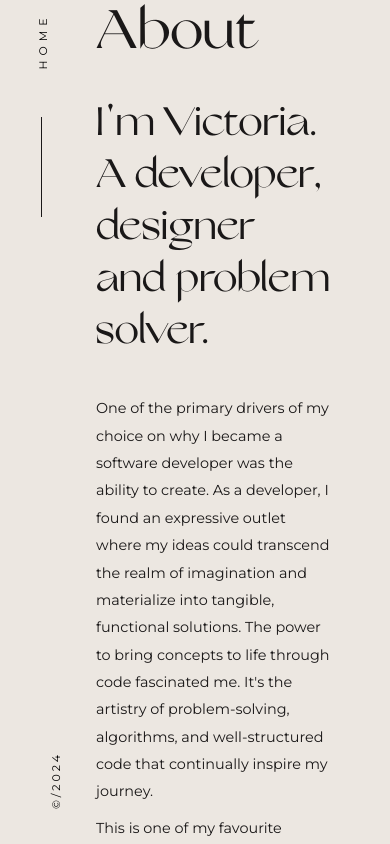
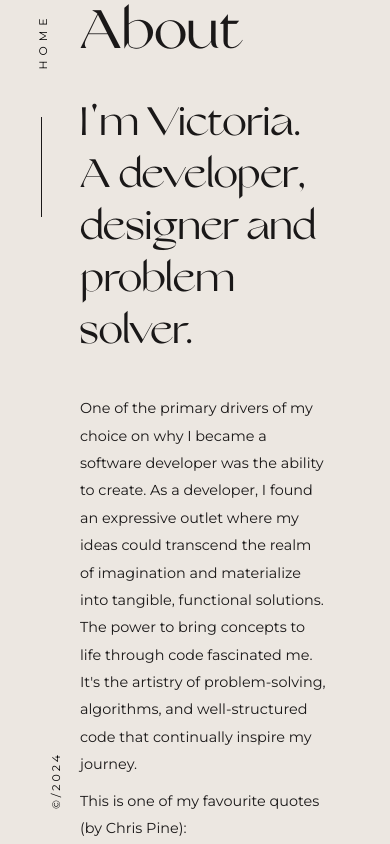
Before and after one commit to victoriakapelush/React-Portfolio-Website, a React (Vite) app: page /about in a window 390 px wide. Shown: the top 844 px of the page. Built offline with nearby package versions, Linux system fonts and the light colour scheme.

Commit message:
Fix responsive design

```diff
--- a/src/style/index.css
+++ b/src/style/index.css
@@ -553,7 +553,7 @@ body {
 
   .about-main-info {
     max-width: 100%;
-    margin-left: 6rem;
+    margin-left: 5rem;
   }
 
   .headers-container {
```
